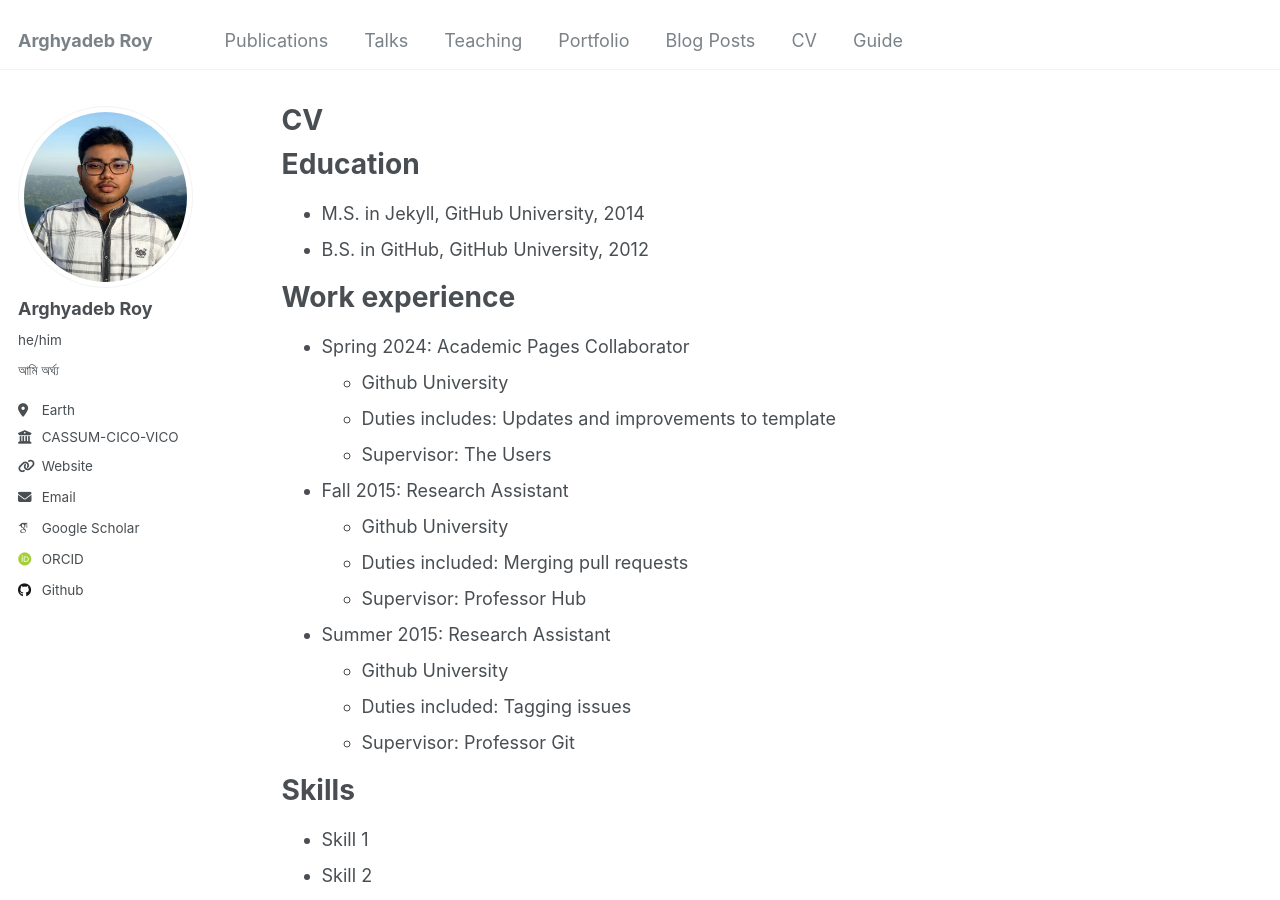
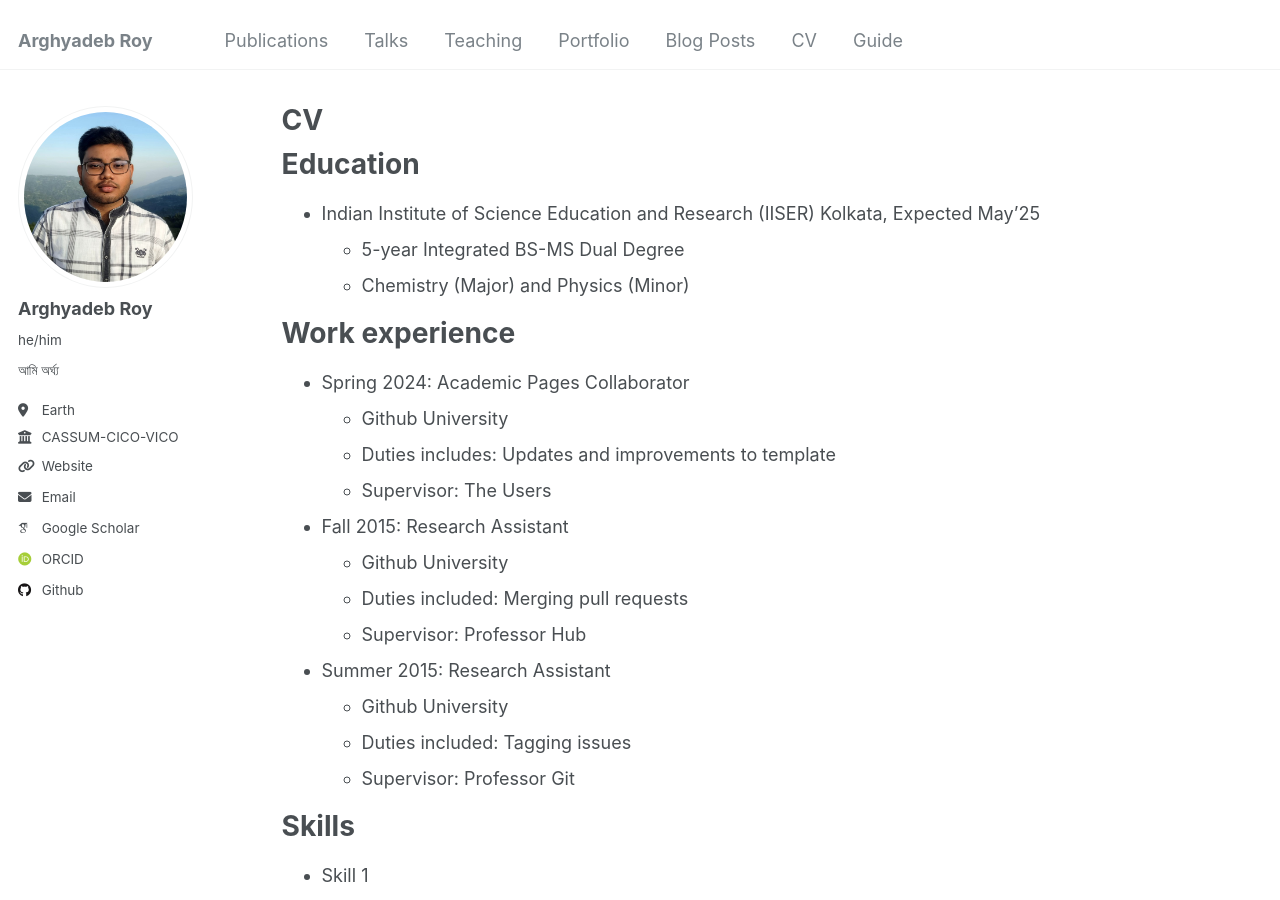
Before and after one commit to arghyadebroy/arghyadebroy.github.io, a Jekyll site: the page built from _pages/cv.md, in a window 1280 px wide and 900 px high. Built offline with Jekyll 4.4.1, drawn with Linux system fonts in a browser that asks for light colours; some web fonts are replaced.

Commit message:
Update cv.md

```diff
--- a/_pages/cv.md
+++ b/_pages/cv.md
@@ -11,8 +11,9 @@ redirect_from:
 
 Education
 ======
-* M.S. in Jekyll, GitHub University, 2014
-* B.S. in GitHub, GitHub University, 2012
+* Indian Institute of Science Education and Research (IISER) Kolkata, Expected May'25
+  * 5-year Integrated BS-MS Dual Degree
+  * Chemistry (Major) and Physics (Minor)
 
 Work experience
 ======
```
